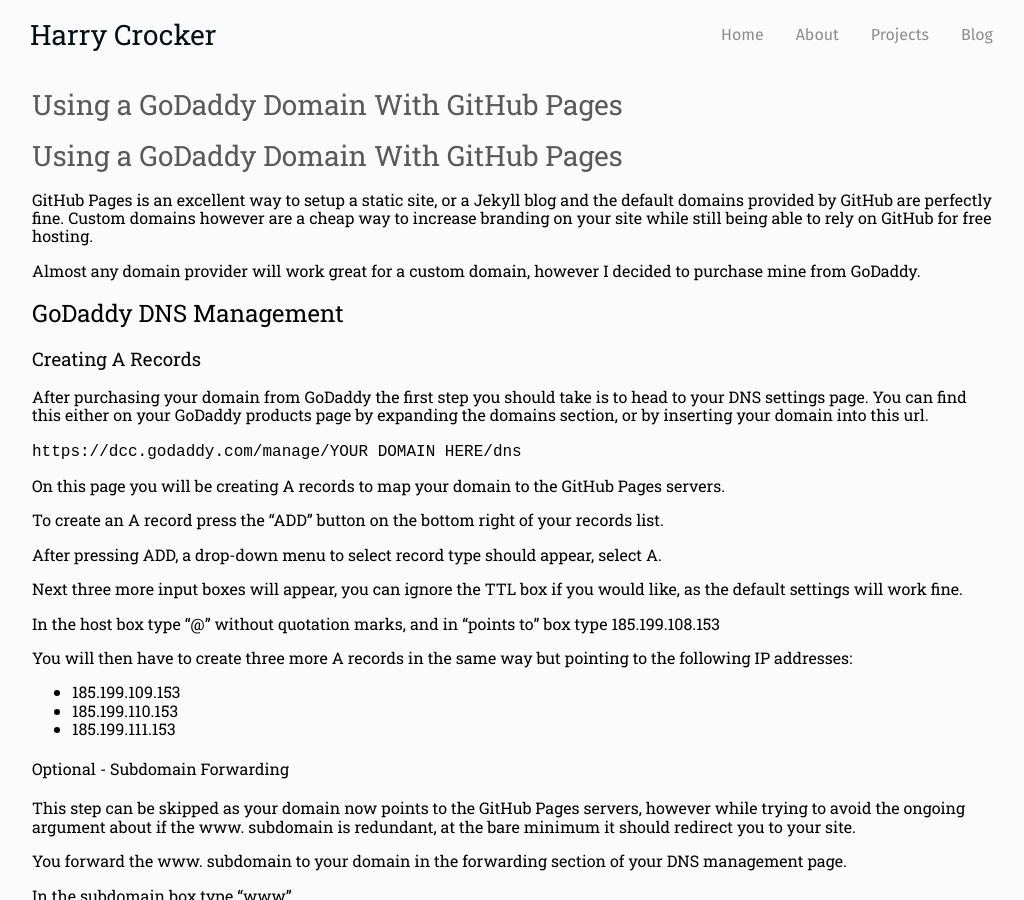
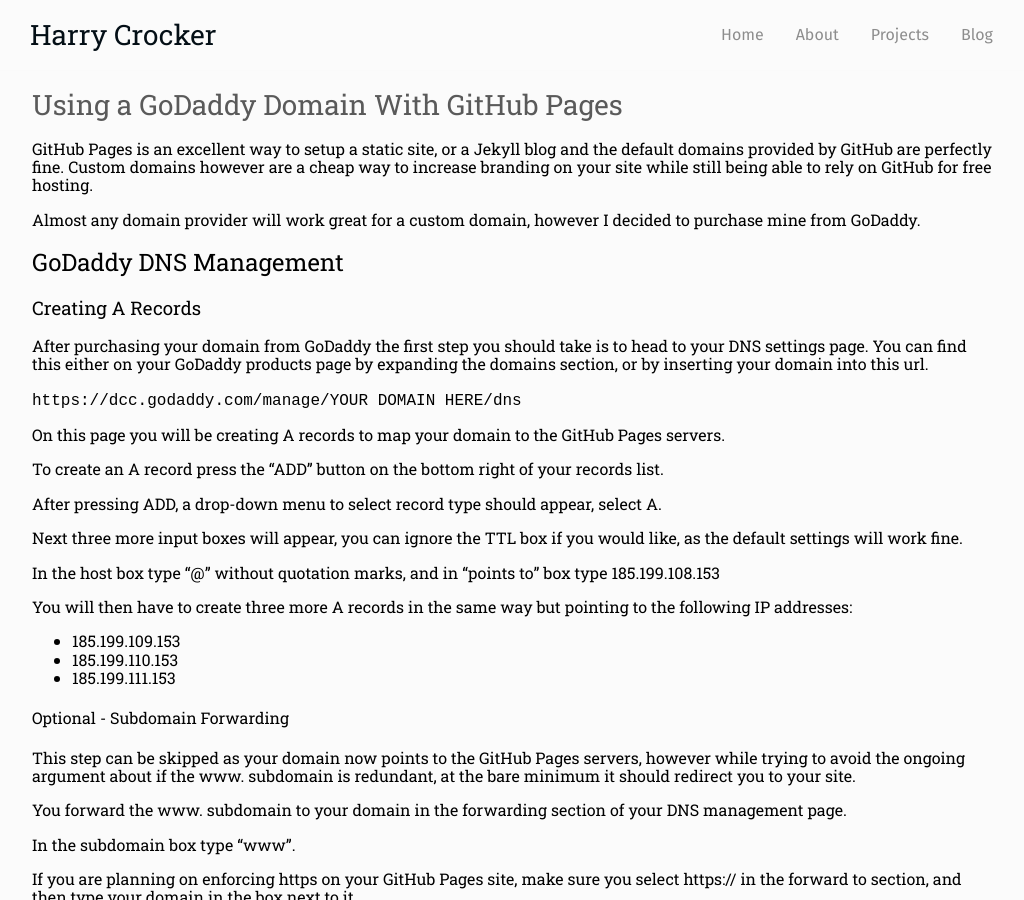
Before and after one commit to h-crocker/h-crocker.github.io, a Jekyll site: the page built from _posts/2019-07-10-Using-a-GoDaddy-Domain-With-GitHub-Pages.md, in a window 1280 px wide and 900 px high. Shown: the whole window, without its empty margins (128-1152 px from the left). Built offline with Jekyll 4.4.1, drawn with Linux system fonts in a browser that asks for light colours.

Commit message:
remove redundant title

```diff
--- a/_posts/2019-07-10-Using-a-GoDaddy-Domain-With-GitHub-Pages.md
+++ b/_posts/2019-07-10-Using-a-GoDaddy-Domain-With-GitHub-Pages.md
@@ -4,8 +4,6 @@ title:  Using a GoDaddy Domain With GitHub Pages
 date: 2019-07-10 12:58
 categories: tutorial web
 ---
-# Using a GoDaddy Domain With GitHub Pages
-
 GitHub Pages is an excellent way to setup a static site, or a Jekyll blog and the default domains provided by GitHub
 are perfectly fine. Custom domains however are a cheap way to increase branding on your site while still being able to
 rely on GitHub for free hosting.
```
